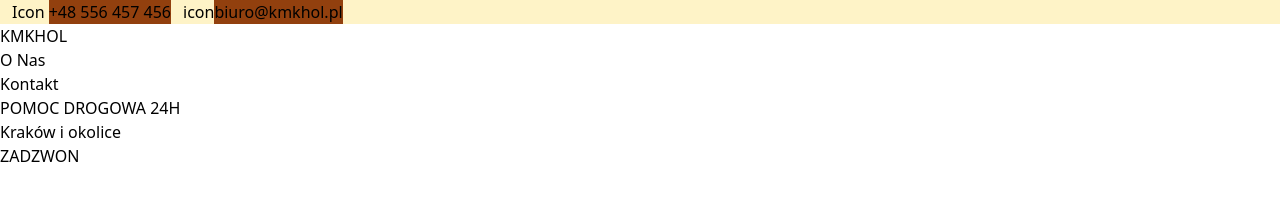
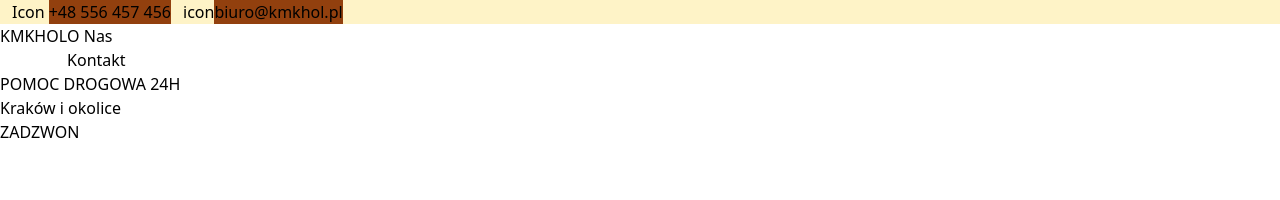
Before and after one commit to dopiecacom/kmk-hol, a website: page index.html in a window 1280 px wide. Drawn offline with Linux system fonts and the light colour scheme.

Commit message:
grid adj

```diff
--- a/index.html
+++ b/index.html
@@ -11,7 +11,7 @@
 
 <!--topbar-->
 
-    <div class="flex justify-left bg-amber-100">
+    <div class="container flex justify-left bg-amber-100">
         <div class="flex ml-3">
             <div class="bg-amber-100">Icon</div>
             <div class="bg-amber-800 ml-1">+48 556 457 456</div>
@@ -29,9 +29,9 @@
 <!--Main content-->
 
 <div>
-    <div>
+    <div class="flex justify-between">
         <div>KMKHOL</div>
-        <div>
+        <div class="">
             <div>O Nas</div>
             <div>Kontakt</div>
         </div>
```
Also changed, not shown: dist/output.css.
